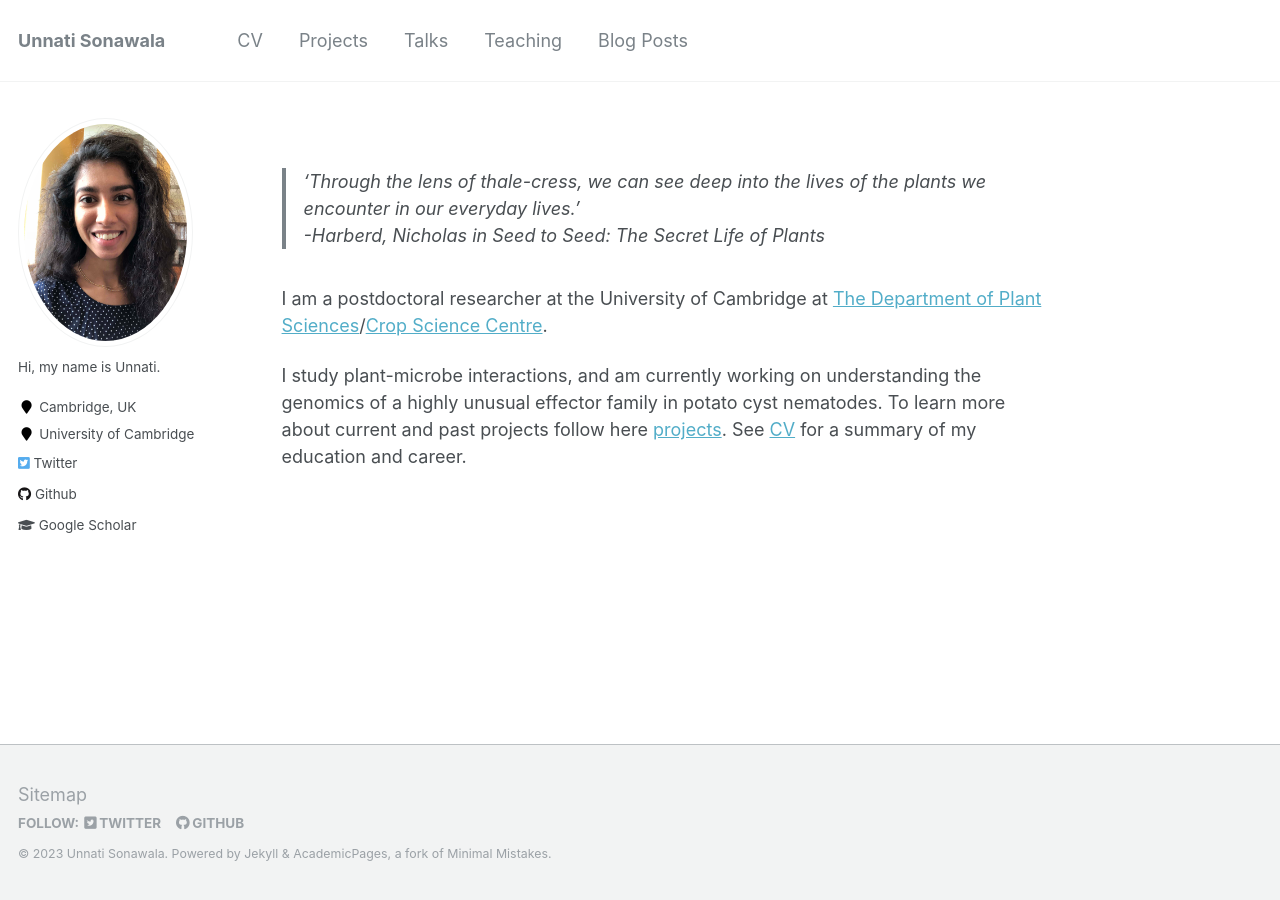
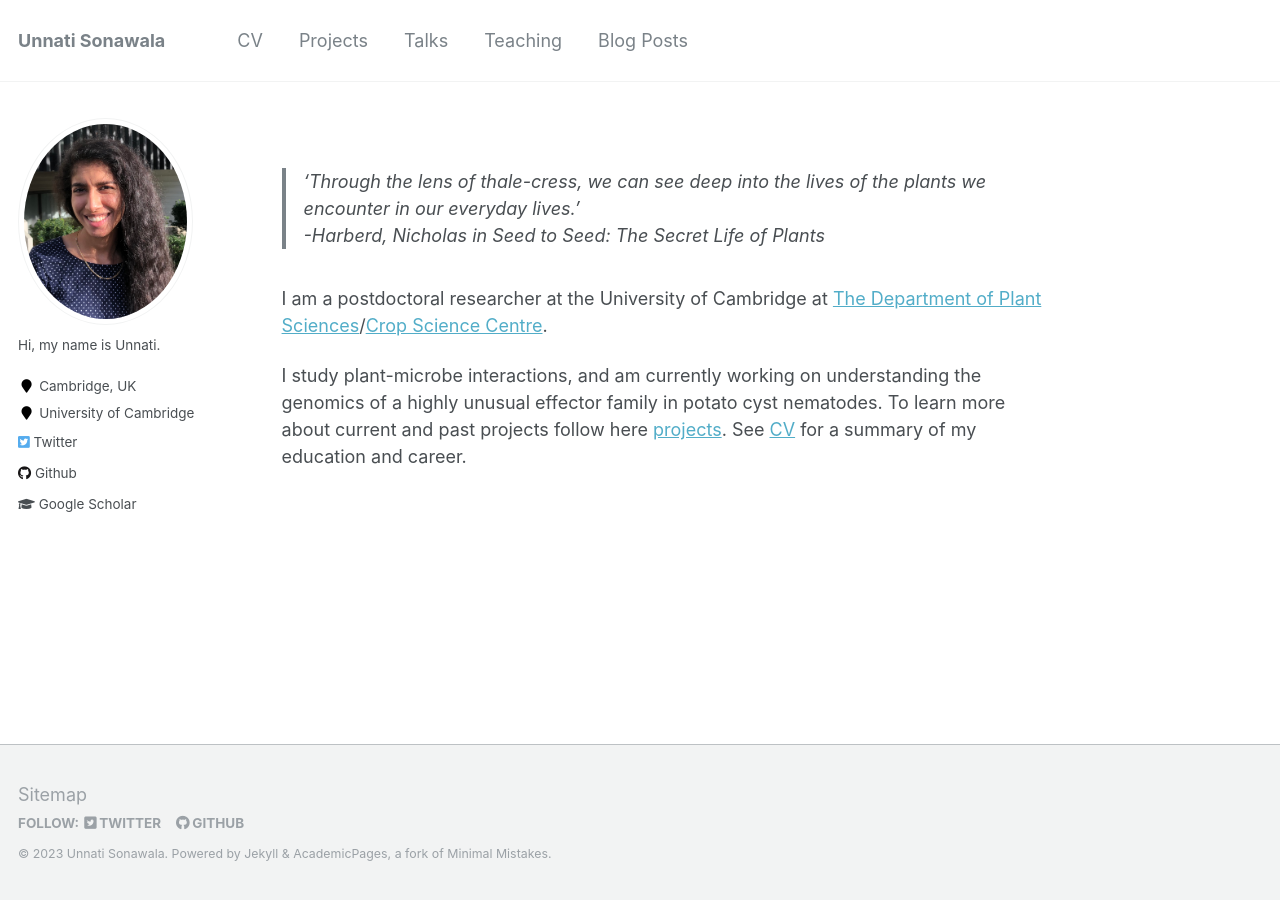
Before and after one commit to unnatisonawala/unnatisonawala.github.io, a Jekyll site: the page built from _pages/about.md, in a window 1280 px wide. Built offline with Jekyll 4.4.1, drawn with Linux system fonts in a browser that asks for light colours.

Commit message:
Update _config.yml

```diff
--- a/_config.yml
+++ b/_config.yml
@@ -75,7 +75,7 @@ analytics:
 # Site Author
 author:
   name             :
-  avatar           : "profile.jpg"
+  avatar           : "Unnati_Sonawala.jpg"
   bio              : "Hi, my name is Unnati."
   location         : "Cambridge, UK"
   employer         : "University of Cambridge"
```
